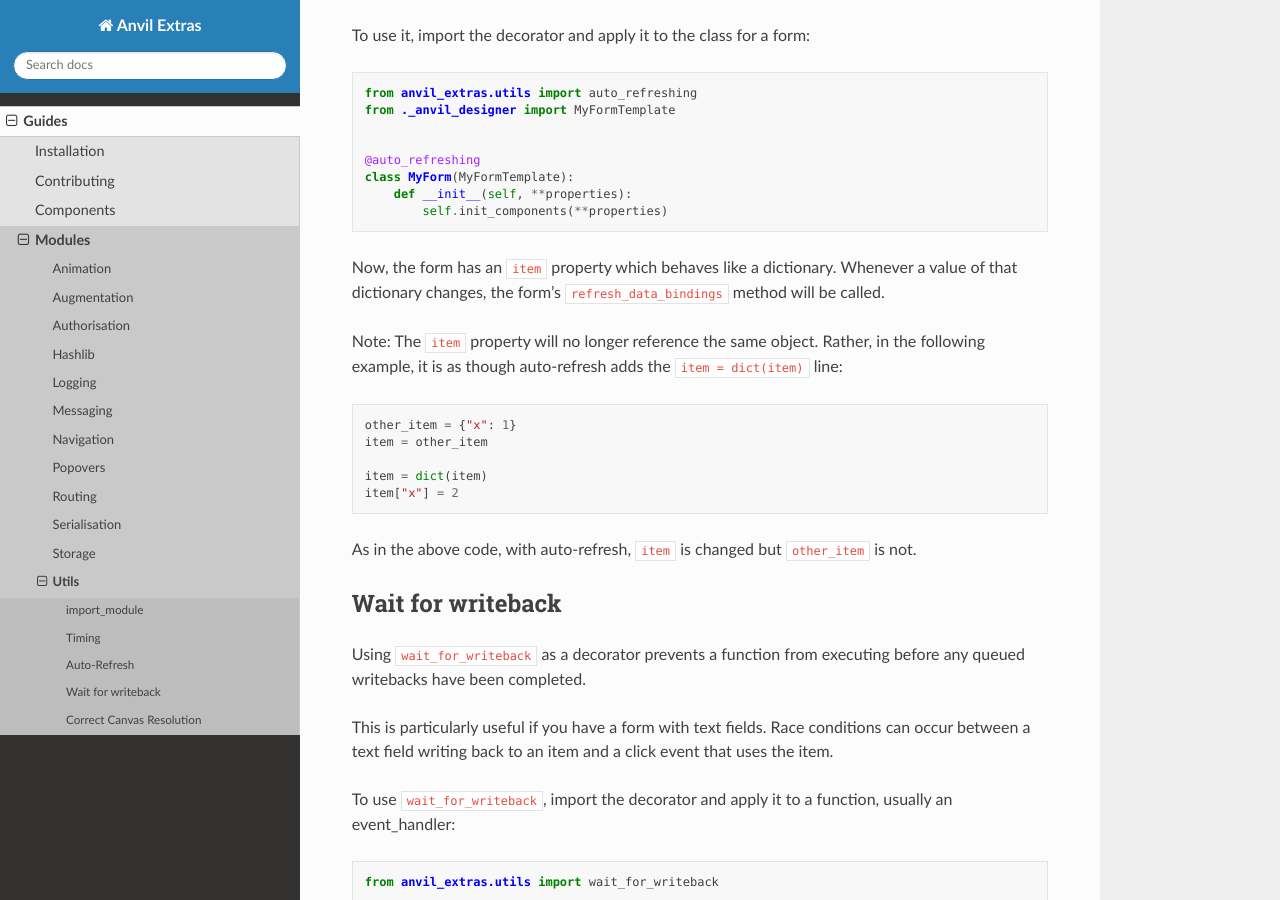
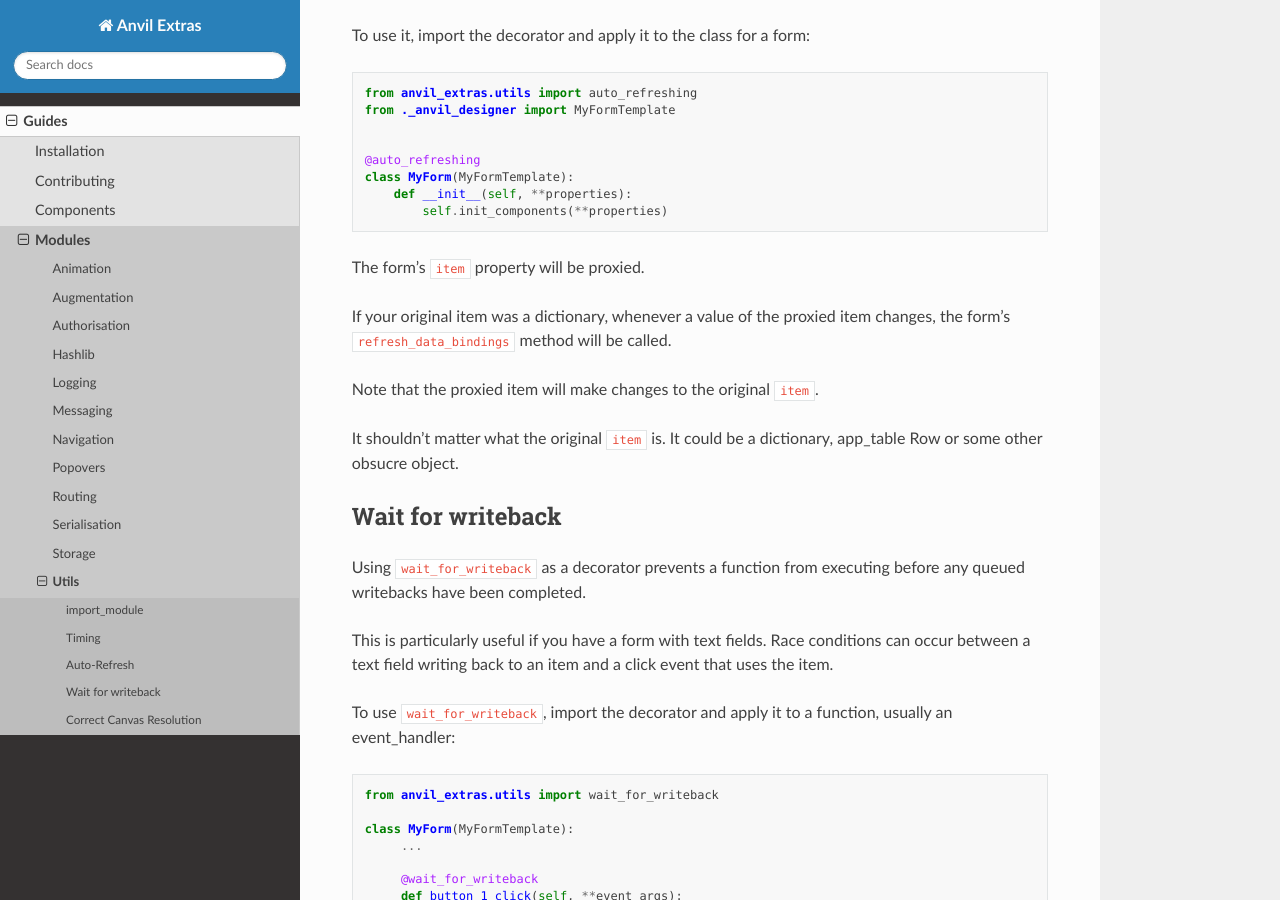
Before and after one commit to anvilistas/anvil-extras, a Sphinx documentation site: the page built from docs/guides/modules/utils.rst, in a window 1280 px wide and 900 px high, scrolled down 2023 px. Built offline with Sphinx 7.4.7 and the Read the Docs theme 2.0.0, drawn with Linux system fonts in a browser that asks for light colours.

Commit message:
Update change log and docs

```diff
--- a/docs/guides/modules/utils.rst
+++ b/docs/guides/modules/utils.rst
@@ -118,19 +118,14 @@ To use it, import the decorator and apply it to the class for a form:
        def __init__(self, **properties):
            self.init_components(**properties)
 
-Now, the form has an ``item`` property which behaves like a dictionary. Whenever a value of that dictionary changes, the form's ``refresh_data_bindings`` method will be called.
+The form's ``item`` property will be proxied.
 
-Note: The ``item`` property will no longer reference the same object. Rather, in the following example, it is as though auto-refresh adds the ``item = dict(item)`` line:
+If your original item was a dictionary, whenever a value of the proxied item changes,
+the form's ``refresh_data_bindings`` method will be called.
 
-.. code-block:: python
+Note that the proxied item will make changes to the original ``item``.
 
-   other_item = {"x": 1}
-   item = other_item
-
-   item = dict(item)
-   item["x"] = 2
-
-As in the above code, with auto-refresh, ``item`` is changed but ``other_item`` is not.
+It shouldn't matter what the original ``item`` is. It could be a dictionary, app_table Row or some other obsucre object.
 
 
 Wait for writeback
```
Also changed, not shown: CHANGELOG.md (+7 -0 lines).
